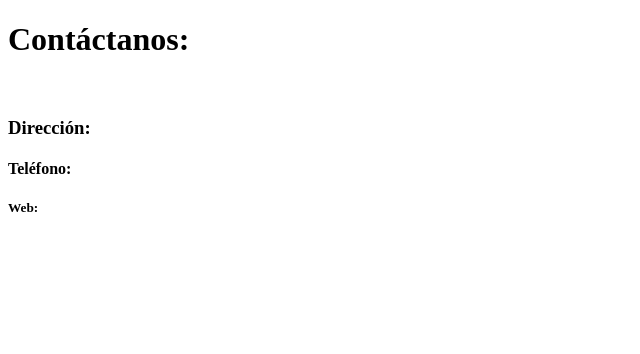
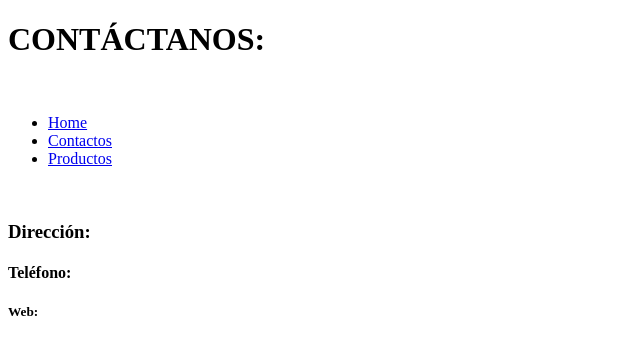
Before and after one commit to chris31p/isi-web1, a plain HTML site: page contactos.html in a window 1280 px wide. Shown: the whole page, without its empty margins (0-640 px from the left). Drawn offline with Linux system fonts and the light colour scheme.

Commit message:
Edicion del menu en todas las ventanas

```diff
--- a/contactos.html
+++ b/contactos.html
@@ -6,8 +6,17 @@
     <title>Contactos</title>
 </head>
 <body>
-    <h1>Contáctanos: </h1>
+    <h1>CONTÁCTANOS: </h1>
     <br>
+
+    <nav>
+        <ul>
+            <li><a href="/index.html">Home</a></li>
+            <li><a href="/contactos.html">Contactos</a></li>
+            <li><a href="/productos.html">Productos</a></li>
+        </ul>
+    </nav>
+        <br>
     <h3>Dirección: </h3>
     <h4>Teléfono: </h4>
     <h5>Web: </h5>
```
Also changed, not shown: index.html (+3 -3 lines), productos.html (+3 -3 lines).
